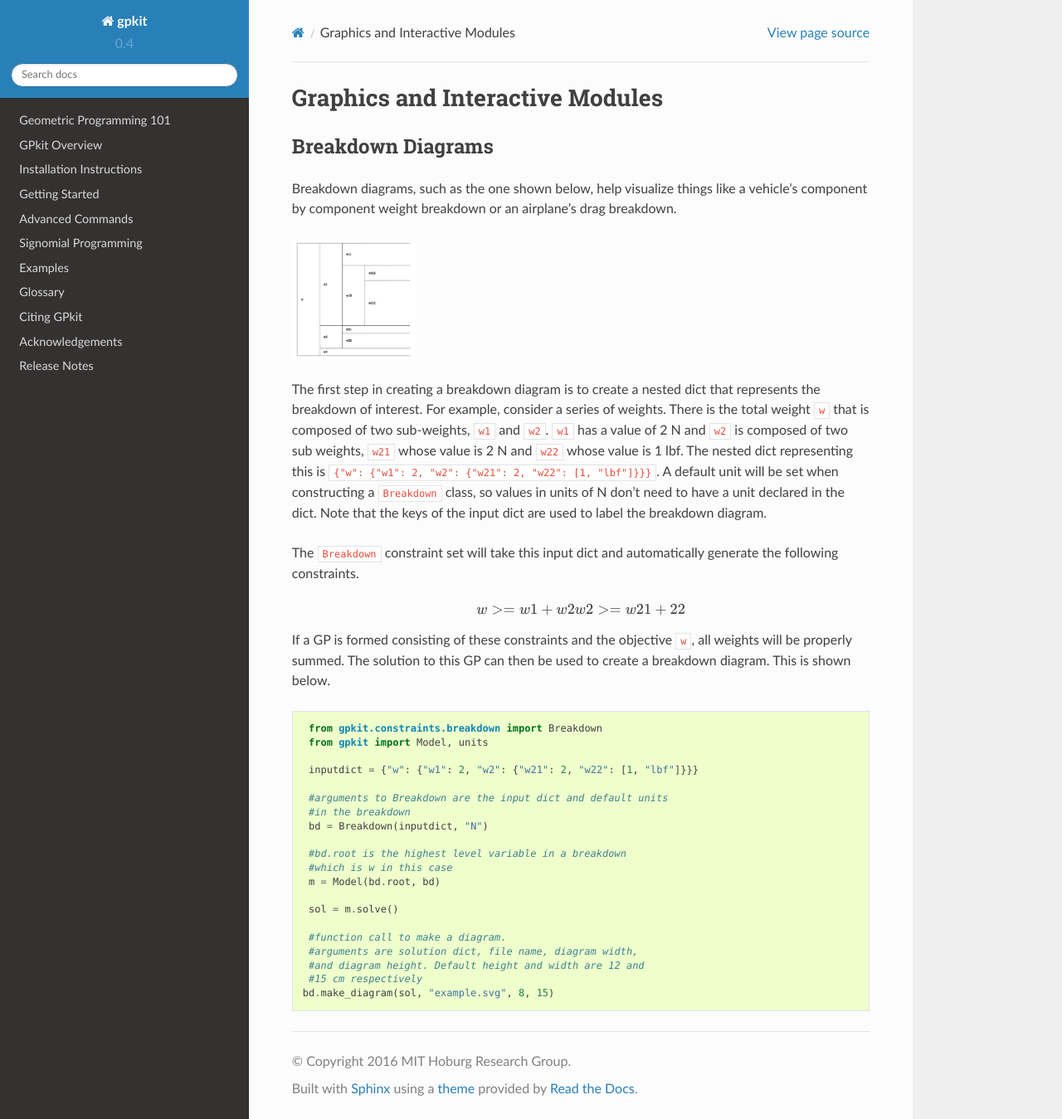
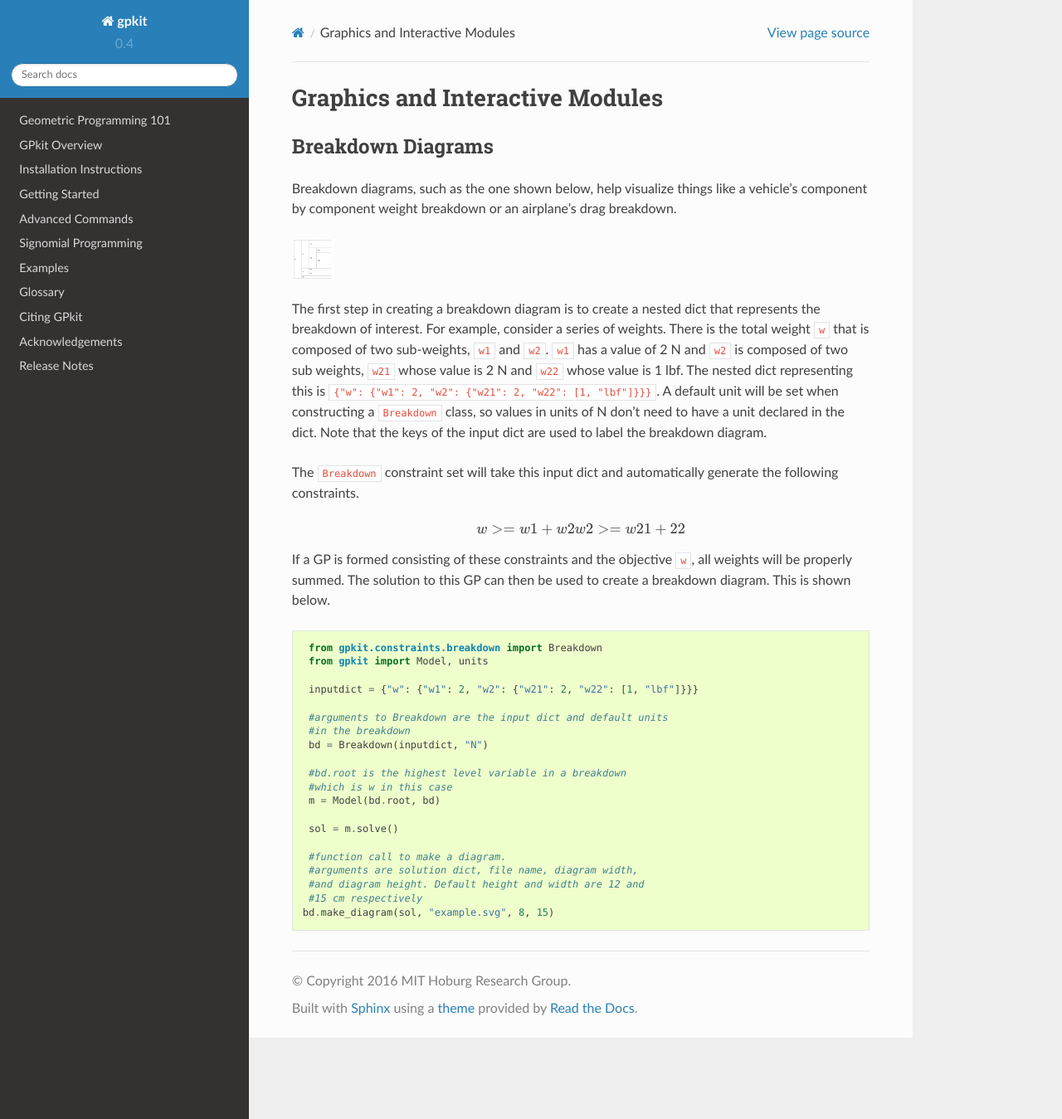
Before and after one commit to convexengineering/gpkit, a Sphinx documentation site: the page built from docs/source/Interactive.rst, in a window 1280 px wide and 1349 px high. Shown: the whole window at 83% size. Built offline with Sphinx 7.4.7 and the Read the Docs theme 2.0.0, drawn with Linux system fonts in a browser that asks for light colours.

Commit message:
more image shrinking

```diff
--- a/docs/source/Interactive.rst
+++ b/docs/source/Interactive.rst
@@ -6,7 +6,7 @@ Breakdown Diagrams
 Breakdown diagrams, such as the one shown below, help visualize things like a  vehicle’s component by component weight breakdown or an airplane’s drag breakdown.
 
 .. figure::  breakdown_example.png
-   :width: 150 px
+   :width: 50 px
 
 The first step in creating a breakdown diagram is to create a nested dict that represents the breakdown of interest. For example, consider a series of weights. There is the total weight ``w`` that is composed of two sub-weights, ``w1`` and ``w2``. ``w1`` has a value of 2 N and ``w2`` is composed of two sub weights, ``w21`` whose value is 2 N and ``w22`` whose value is 1 lbf. The nested dict representing this is ``{"w": {"w1": 2, "w2": {"w21": 2, "w22": [1, "lbf"]}}}``. A default unit will be set when constructing a ``Breakdown`` class, so values in units of N don’t need to have a unit declared in the dict. Note that the keys of the input dict are used to label the breakdown diagram.
 
```
